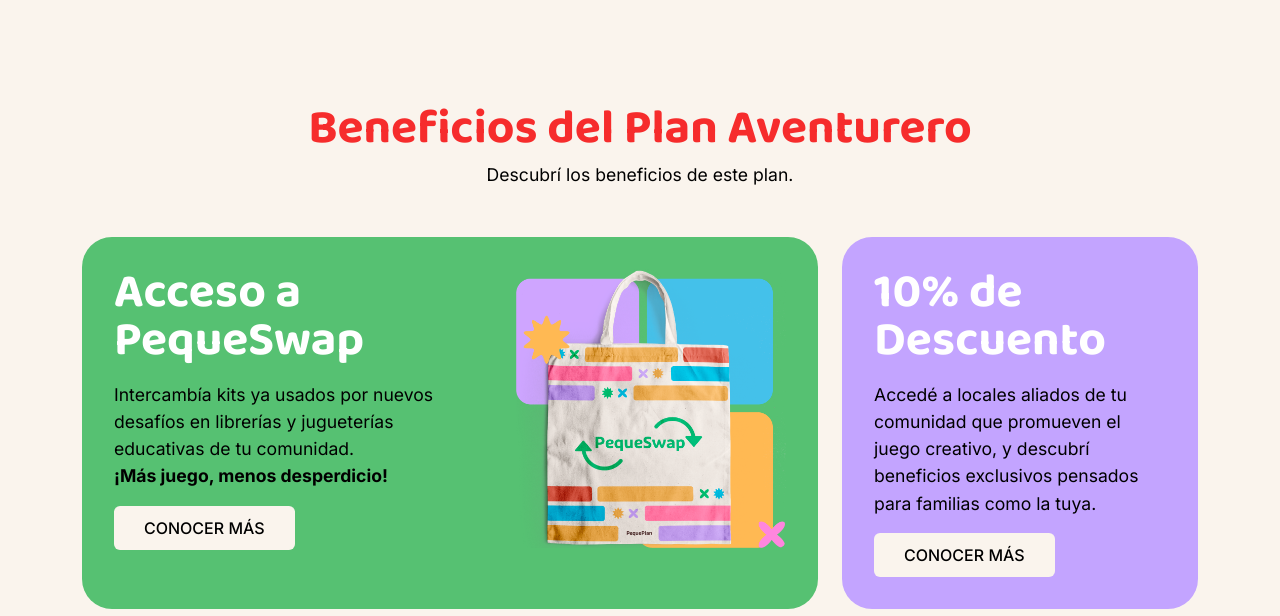
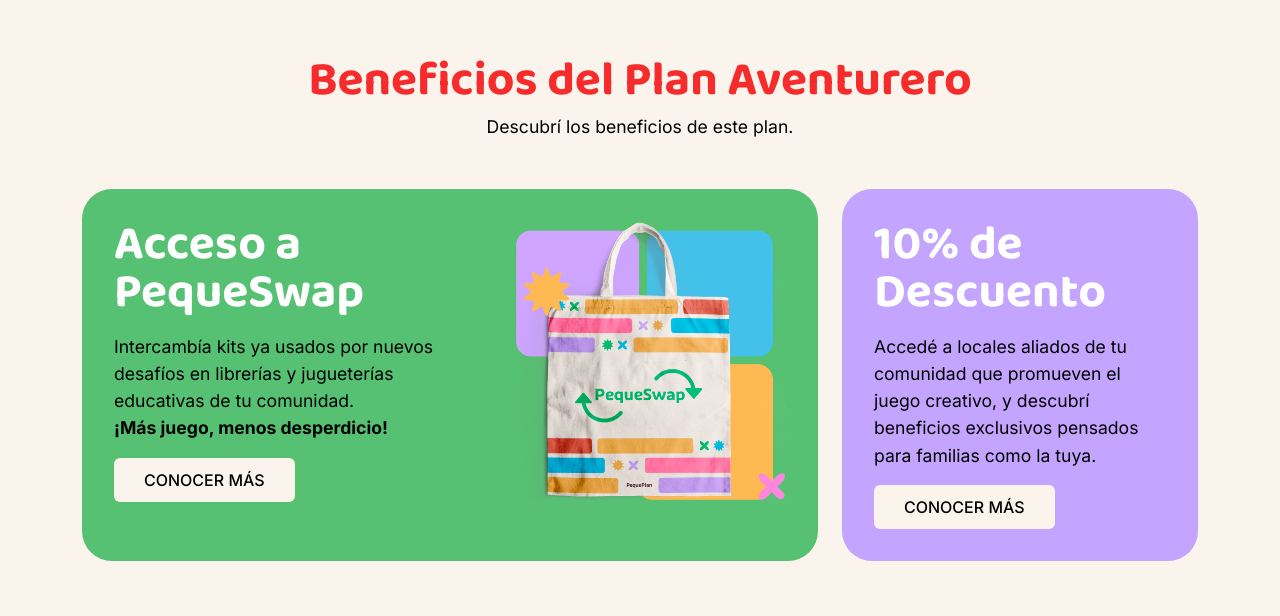
Before and after one commit to SantiSelim/PequePlan, a plain HTML site: page pag-detalle.html in a window 1280 px wide. Shown: the part 2284-2900 px from the top of the page. Drawn offline with nearby package versions, Linux system fonts and the light colour scheme; a web font is replaced by a local one.

Commit message:
Add files via upload

```diff
--- a/pag-detalle.html
+++ b/pag-detalle.html
@@ -259,7 +259,7 @@
 
 
 <!-- Beneficios Aventurero -->
-<section class="beneficios-detalle container my-5">
+<section class="beneficios-detalle container">
  <div class="text-center mb-4">
     <h2 class="h2-tituloseccion">Beneficios del Plan Aventurero</h2>
     <p class="p-subtitulo">Descubrí los beneficios de este plan.</p>
```
